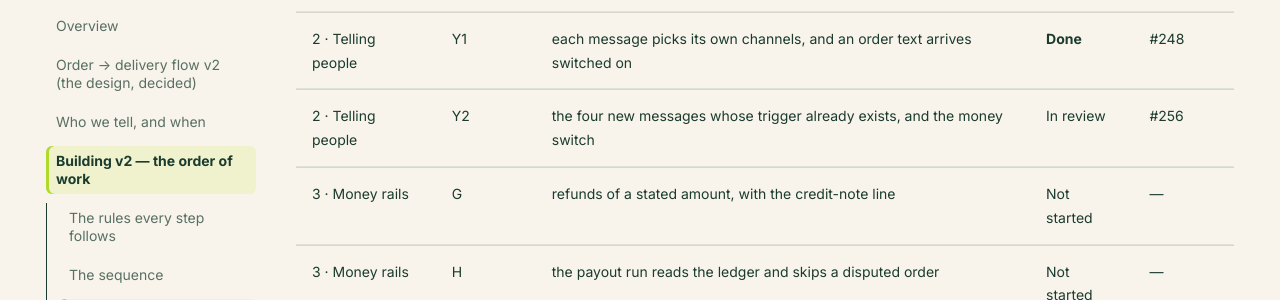
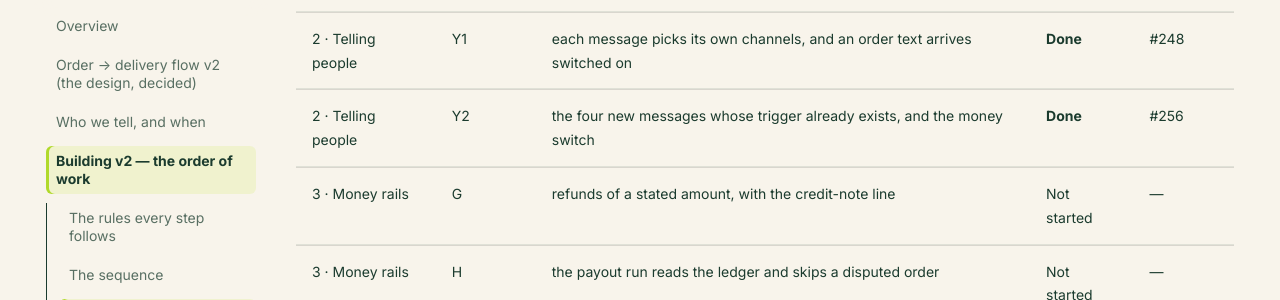
Before and after one commit to cropdoor/cropdoor-almanac, an MkDocs documentation site: the page built from docs/domain/order-delivery-flow-v2-build-order.md, in a window 1280 px wide and 900 px high, scrolled down 5418 px. Shown: the part 153-453 px from the top of the window. Built offline with MkDocs 1.6.1 and Material for MkDocs 9.7.7, drawn with Linux system fonts in a browser that asks for light colours; some web fonts are replaced; comment, search, counter and statistics services are not loaded.

Commit message:
docs(build-order): Y2 merged

```diff
--- a/docs/domain/order-delivery-flow-v2-build-order.md
+++ b/docs/domain/order-delivery-flow-v2-build-order.md
@@ -61,7 +61,7 @@ The one place that says what is finished. A PR is **Done** only once it is merge
 | 2 · Telling people | X2b | the outbox — recorded with the thing that caused it, then sent by a dispatcher that can retry | **Done** | #242 |
 | 2 · Telling people | X3 | who can be told — staff as recipients, the work switch, one owner told per org | **Done** | #245 |
 | 2 · Telling people | Y1 | each message picks its own channels, and an order text arrives switched on | **Done** | #248 |
-| 2 · Telling people | Y2 | the four new messages whose trigger already exists, and the money switch | In review | #256 |
+| 2 · Telling people | Y2 | the four new messages whose trigger already exists, and the money switch | **Done** | #256 |
 | 3 · Money rails | G | refunds of a stated amount, with the credit-note line | Not started | — |
 | 3 · Money rails | H | the payout run reads the ledger and skips a disputed order | Not started | — |
 | 3 · Money rails | I | refund a cash buyer by mobile money | Not started | — |
```
